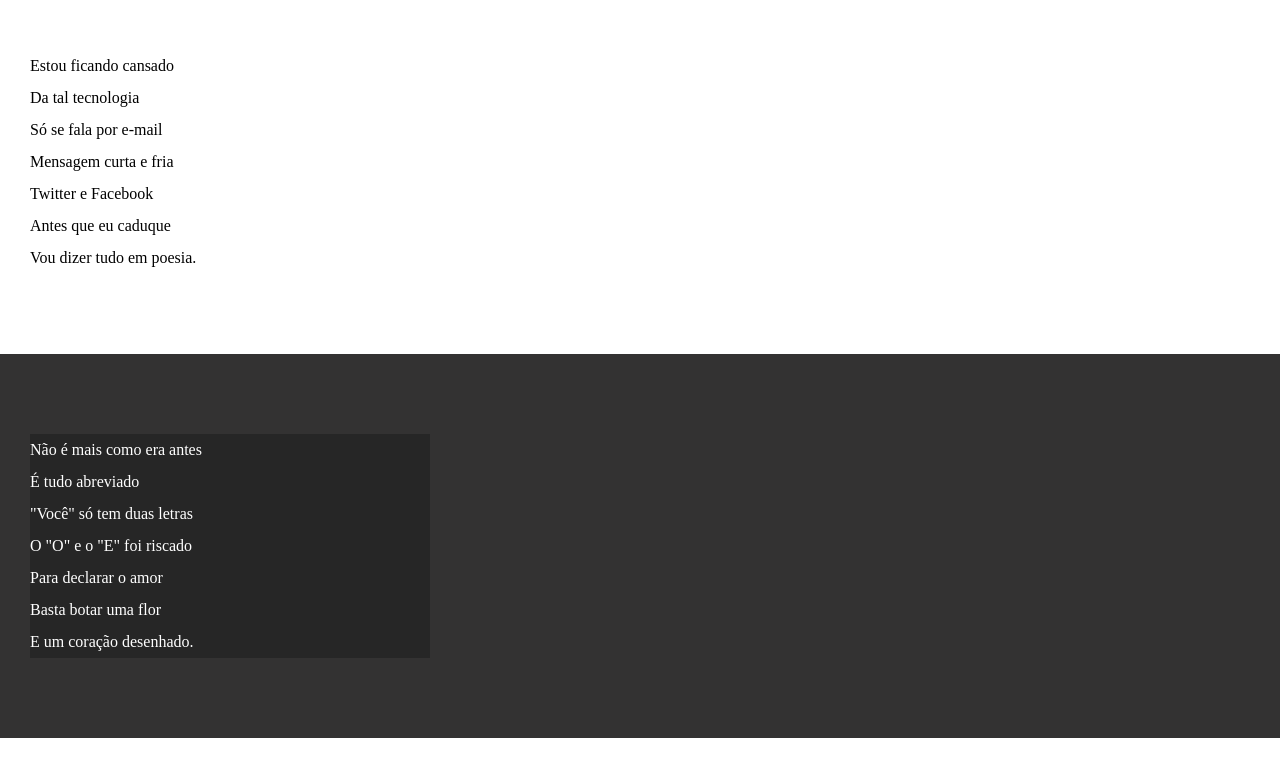
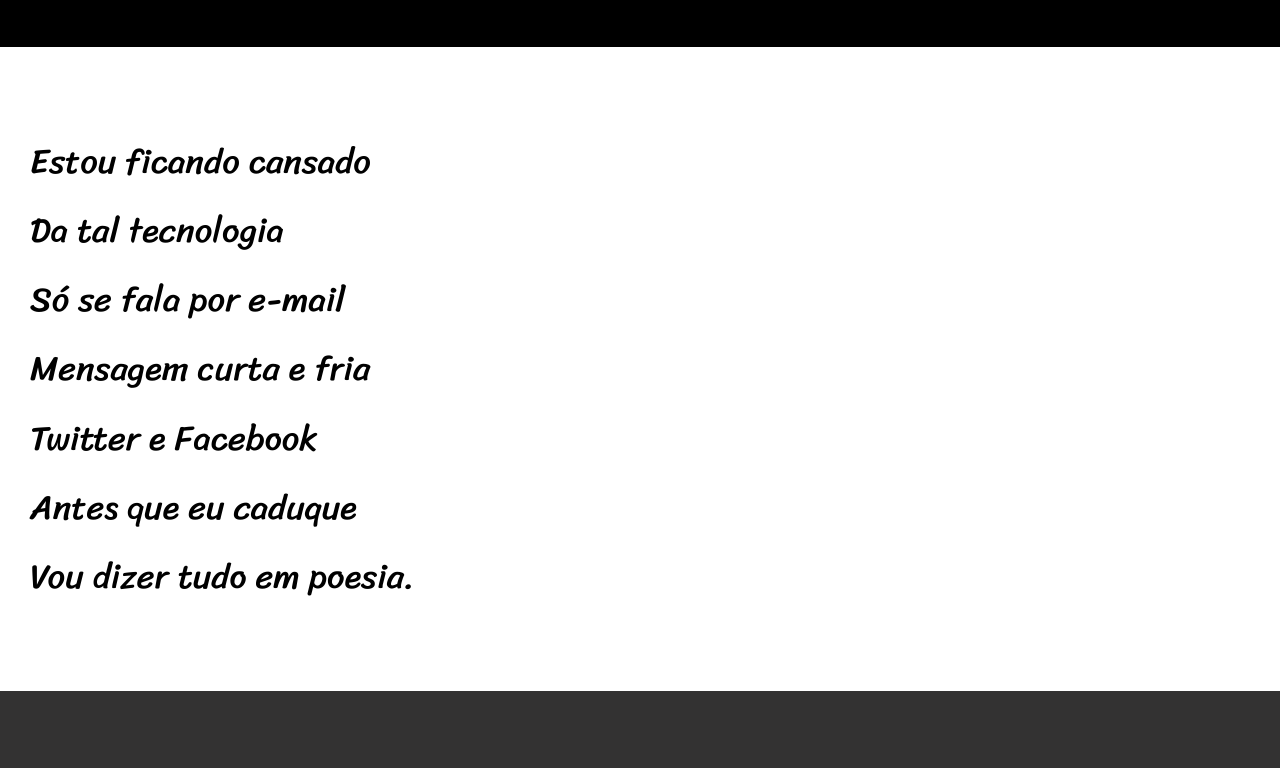
Before and after one commit to LucasSdAraujo/HTML-CSS, a plain HTML site: page desafios/desafio 12/index.html in a window 1280 px wide. Shown: the part 185-953 px from the top of the page. Drawn offline with Linux system fonts and the light colour scheme.

Commit message:
atualizaçao de styles desafio 12

```diff
--- a/desafios/desafio 12/index.html
+++ b/desafios/desafio 12/index.html
@@ -6,6 +6,7 @@
     <meta name="viewport" content="width=device-width, initial-scale=1.0">
     <title>Cordel moderno</title>
     <link rel="stylesheet" href="styles/style.css">
+    <link rel="stylesheet" href="styles/fonts.css">
 </head>
 <body>
     <header>
--- /dev/null
+++ b/desafios/desafio 12/styles/fonts.css
@@ -0,0 +1,19 @@
+@font-face {
+    font-family: PassionRegular;
+    src: url(../fonts/PassionOne-Regular.ttf);
+}
+
+@font-face {
+    font-family: PassionBold;
+    src: url(../fonts/PassionOne-Bold.ttf);
+}
+
+@font-face {
+    font-family: PassinonBlack;
+    src: url(../fonts/PassionOne-Black.ttf);
+}
+
+@font-face {
+    font-family: Sriracha;
+    src: url(../fonts/Sriracha-Regular.ttf);
+}
--- a/desafios/desafio 12/styles/style.css
+++ b/desafios/desafio 12/styles/style.css
@@ -1,4 +1,11 @@
 @charset "UTF-8";
+
+:root{
+    --font1:verdana, Geneva, tahoma, sans-serif;
+    --font2: PassionRegular, cursive;
+    --font3: Sriracha, sans-serif;
+
+}
 
 *{
 margin: 0px;
@@ -8,6 +15,7 @@ padding: 0px;
 html, body{
     min-height: 100vh;
     background-color: darkgray;
+    font-family: var(--font1);
 }
 
 header{
@@ -19,6 +27,8 @@ header{
 header > h1{
     padding-top: 50px;
     font-variant: small-caps;
+    font-family: var(--font2);
+    font-size: 8vw;
 }
 
 header > p{
@@ -41,7 +51,8 @@ section{
     padding-bottom: 10vh;
     line-height: 2em;
     padding-left: 30px;
-
+    font-family: var(--font3);
+    font-size: 2.7vw;
 }
 
 section.normal{
@@ -55,8 +66,9 @@ section.imagem{
 }
 
 section.imagem > p{
-    width: 400px;
     background-color: rgba(0, 0, 0, 0.25);
+    display: inline-block;
+    padding: 5px;
 }
 
 footer{
```
Also changed, not shown: desafios/desafio 12/fonts/OFL.txt (added), desafios/desafio 12/fonts/PassionOne-Black.ttf (added), desafios/desafio 12/fonts/PassionOne-Bold.ttf (added), desafios/desafio 12/fonts/PassionOne-Regular.ttf (added), desafios/desafio 12/fonts/Sriracha-Regular.ttf (added).
